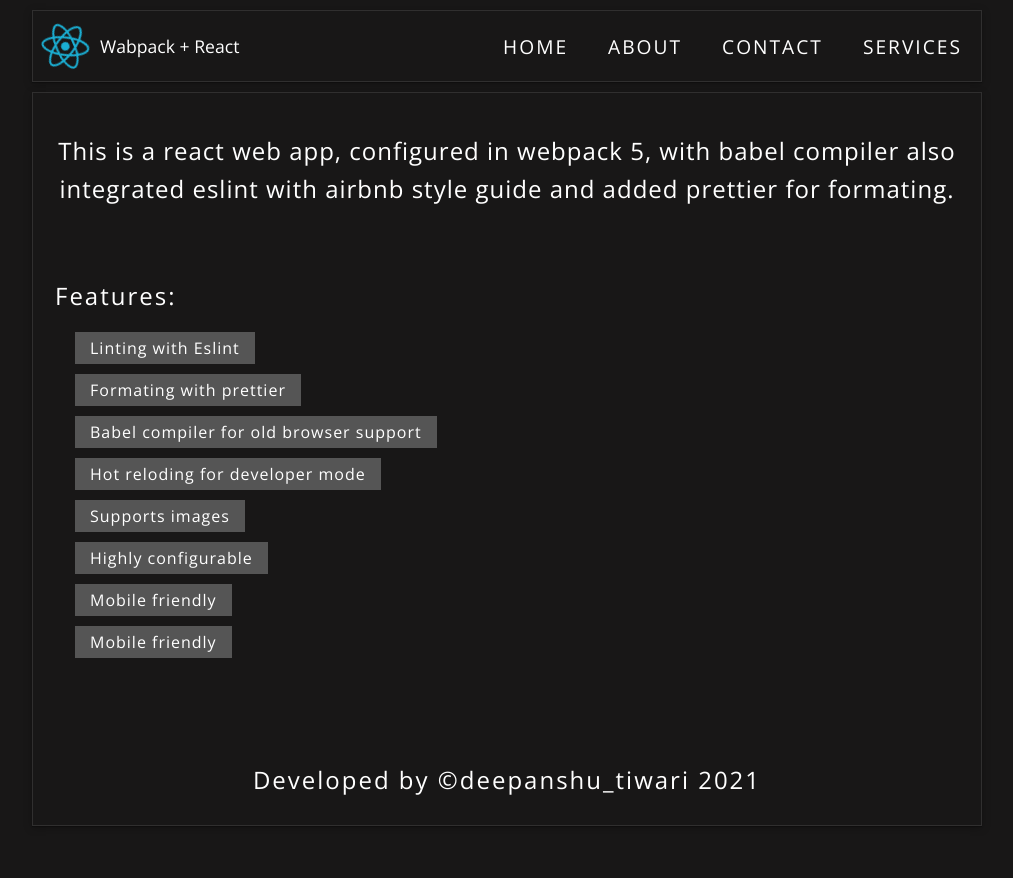
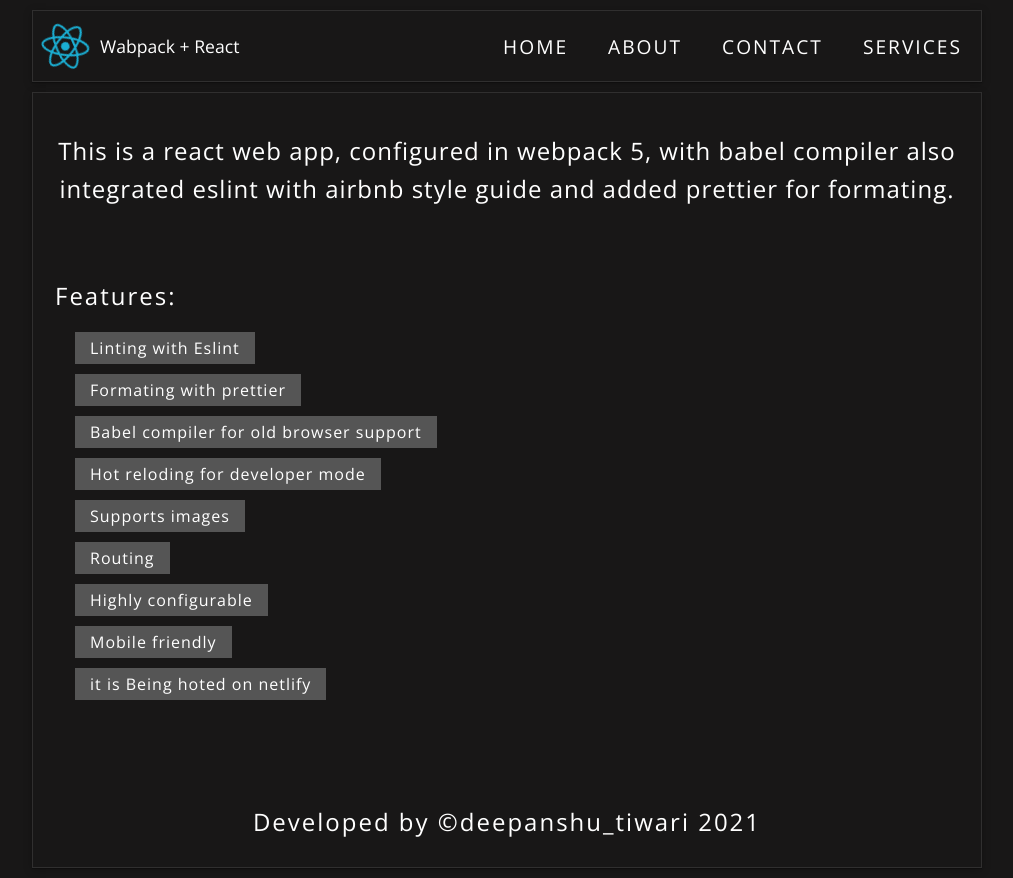
Before and after one commit to ddepu11/react_with_webpack, a React app: page /about in a window 1280 px wide. Shown: the whole page, without its empty margins (133-1146 px from the left). Before the commit the page ends 836 px from the top, so only its background shows below. Built offline with nearby package versions, Linux system fonts and the light colour scheme.

Commit message:
feat: add more features

```diff
--- a/src/screens/AboutScreen.jsx
+++ b/src/screens/AboutScreen.jsx
@@ -3,8 +3,8 @@
 const AboutScreen = () => (
   <Wrapper>
     <p>
-      This is a react web app, configured in webpack 5, with babel compiler also integrated eslint with airbnb style
-      guide and added prettier for formating.
+      This is a react web app, configured in webpack 5, with babel compiler also integrated eslint
+      with airbnb style guide and added prettier for formating.
     </p>
 
     <div className='features_div'>
@@ -31,6 +31,10 @@
         </li>
 
         <li>
+          <span>Routing</span>
+        </li>
+
+        <li>
           <span>Highly configurable</span>
         </li>
 
@@ -39,7 +43,7 @@
         </li>
 
         <li>
-          <span>Mobile friendly</span>
+          <span>it is Being hoted on netlify</span>
         </li>
       </ul>
     </div>
```
